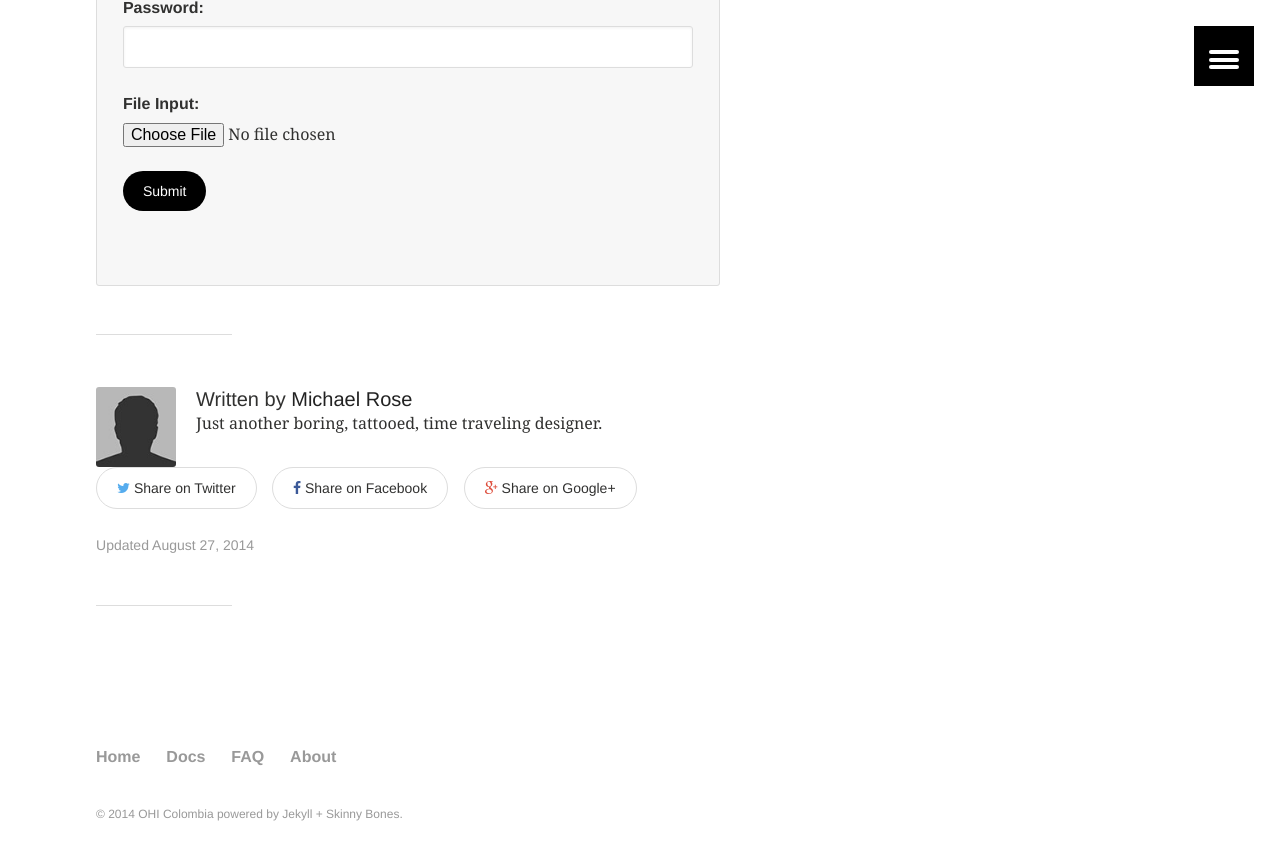
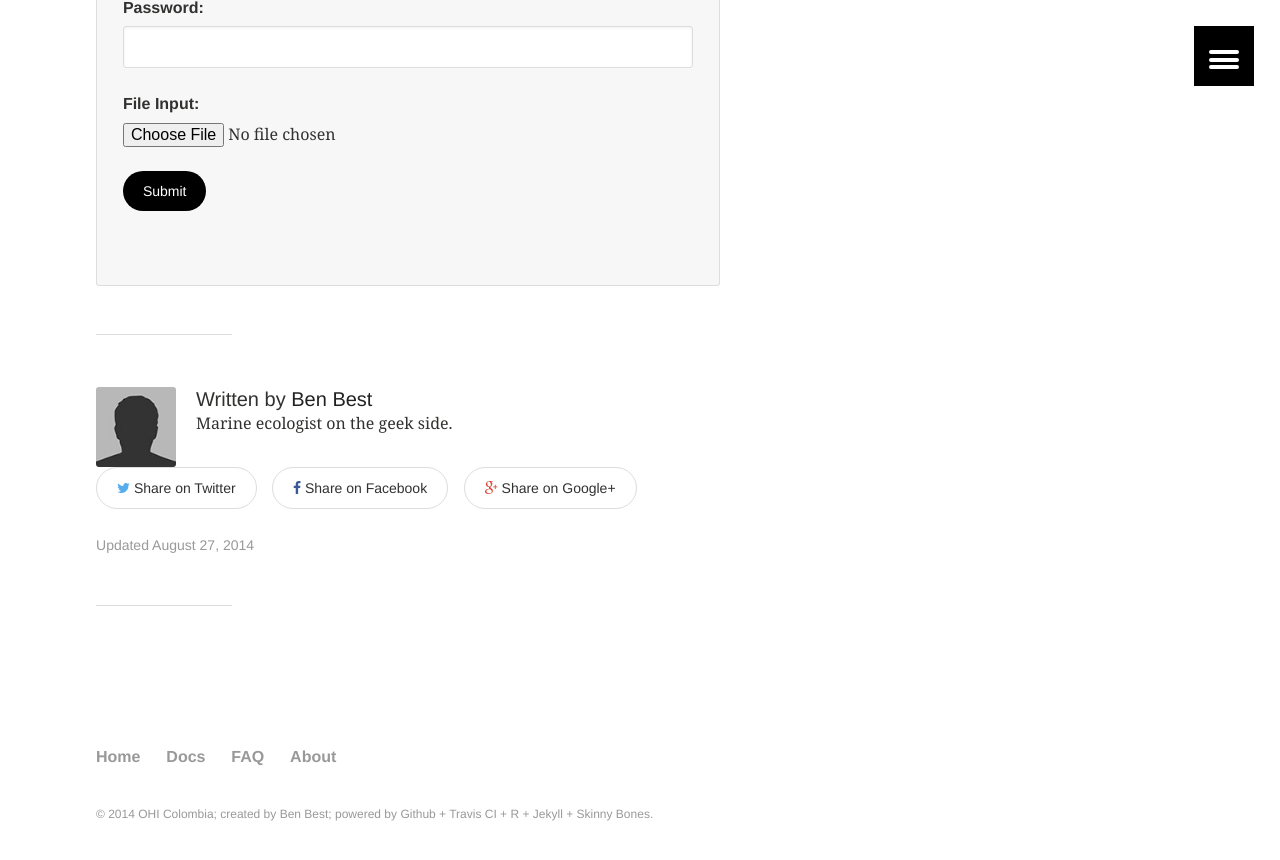
Before and after one commit to OHIColombia/col, a Jekyll site: the page built from _posts/articles/2011-03-10-sample-post.md, in a window 1280 px wide and 900 px high, scrolled down 5969 px. Shown: the top 860 px of the window. Built offline with Jekyll 4.4.1, drawn with Linux system fonts in a browser that asks for light colours; nearby versions of some CDN libraries; Markdown is read by kramdown in place of the engine named in the settings; comment, search, counter and statistics services are not loaded.

Commit message:
add Google Translate via populate_website()

```diff
--- a/_config.yml
+++ b/_config.yml
@@ -46,14 +46,14 @@
 
 # Site owner
 owner:
-  name: Michael Rose
-  web: http://mademistakes.com
-  email: michael@mademistakes.com
-  twitter: mmistakes
-  bio: "Just another boring, tattooed, time traveling designer."
+  name: Ben Best
+  web: https://github.com/bbest
+  email: bbest@nceas.ucsb.edu
+  twitter: ben_d_best
+  bio: "Marine ecologist on the geek side."
   avatar: bio-photo.jpg # 160x160 px image for author byline
   google:
-    plus: +MichaelRoseDesign
+    plus: +bbest
     ad-client: ca-pub-7328585512091257
     ad-slot: 3049671934
   disqus-shortname:
--- a/_includes/footer.html
+++ b/_includes/footer.html
@@ -11,5 +11,5 @@
 		{% endfor %}
 		</ul>
 	</nav><!-- /.bottom-menu -->
-	<p class="copyright">&#169; {{ site.time | date: '%Y' }} <a href="{{ site.baseurl }}">{{ site.title }}</a> powered by <a href="http://jekyllrb.com">Jekyll</a> + <a href="http://mmistakes.github.io/skinny-bones-jekyll/">Skinny Bones</a>.</p>
+	<p class="copyright">&#169; {{ site.time | date: '%Y' }} <a href="{{ site.baseurl }}">{{ site.title }}</a>; created by <a href="http://github.com/bbest">Ben Best</a>; powered by <a href="http://github.com">Github</a> + <a href="http://travis-ci.org">Travis CI</a> + <a href="http://www.r-project.org/">R</a> + <a href="http://jekyllrb.com">Jekyll</a> + <a href="http://mmistakes.github.io/skinny-bones-jekyll/">Skinny Bones</a>.</p>
 </footer>
--- a/_includes/header.html
+++ b/_includes/header.html
@@ -7,6 +7,15 @@
       {% endif %}<br>
       OHI<i class="fa fa-search-plus"></i> {{ site.study_area }}
     </a>
+
+    <div id="google_translate_element"></div>
+    <script type="text/javascript">
+    function googleTranslateElementInit() {
+      new google.translate.TranslateElement({pageLanguage: 'en'}, 'google_translate_element');
+    }
+    </script>
+    <script type="text/javascript" src="//translate.google.com/translate_a/element.js?cb=googleTranslateElementInit"></script>
+
     <nav role="navigation" class="menu top-menu">
         {% include navigation.html %}
     </nav>
--- a/_layouts/default.html
+++ b/_layouts/default.html
@@ -48,7 +48,7 @@
     <![endif]-->
     <script src="https://code.jquery.com/jquery-2.1.1.min.js"></script>
     <script src="https://maxcdn.bootstrapcdn.com/bootstrap/3.3.1/js/bootstrap.min.js"></script>
-
+    <meta name="google-translate-customization" content="47f381179a5facf3-96350382533ff336-gbdd3ba5670eecf51-f"></meta>
   </head>
 
   <body>
--- a/_layouts/home.html
+++ b/_layouts/home.html
@@ -42,6 +42,7 @@
       <script src="{{ site.baseurl }}/js/vendor/html5shiv.min.js"></script>
       <script src="{{ site.baseurl }}/js/vendor/respond.min.js"></script>
     <![endif]-->
+    <meta name="google-translate-customization" content="47f381179a5facf3-96350382533ff336-gbdd3ba5670eecf51-f"></meta>
 
   </head>
 
--- a/_layouts/iframe.html
+++ b/_layouts/iframe.html
@@ -45,6 +45,7 @@
       <script src="{{ site.baseurl }}/js/vendor/html5shiv.min.js"></script>
       <script src="{{ site.baseurl }}/js/vendor/respond.min.js"></script>
     <![endif]-->
+    <meta name="google-translate-customization" content="47f381179a5facf3-96350382533ff336-gbdd3ba5670eecf51-f"></meta>
 
   </head>
 
```
